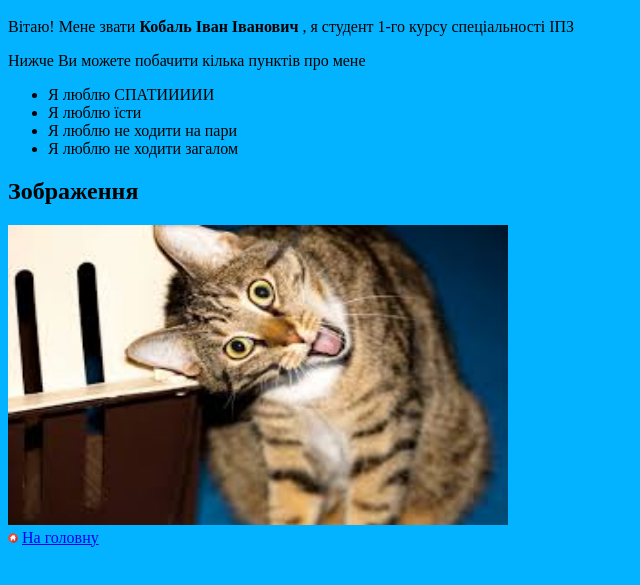
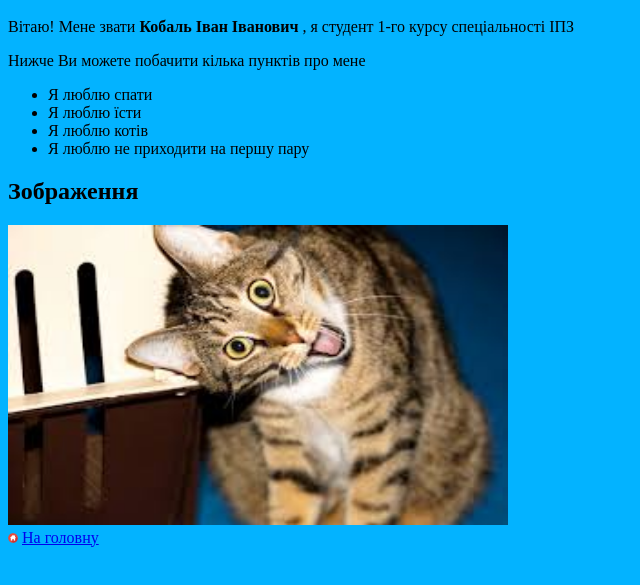
Before and after one commit to ivankobal/Web_basics, a plain HTML site: page Lab2_HTML/author.html in a window 1280 px wide. Shown: the part 109-694 px from the top of the page, without its empty margins (0-640 px from the left). Drawn offline with Linux system fonts and the light colour scheme.

Commit message:
Update author.html

```diff
--- a/Lab2_HTML/author.html
+++ b/Lab2_HTML/author.html
@@ -7,7 +7,7 @@
     <title>Author</title>
   </head>
   <body>
-    <!-- Тут у нас боді -->
+    <!-- Тут у нас тіло -->
     <h1>Про автора (About me)</h1>
     <h2><b>Вступ</b></h2>
     <p>
@@ -16,10 +16,10 @@
     </p>
     <p>Нижче Ви можете побачити кілька пунктів про мене</p>
     <ul>
-      <li>Я люблю СПАТИИИИИ</li>
+      <li>Я люблю спати</li>
       <li>Я люблю їсти</li>
-      <li>Я люблю не ходити на пари</li>
-      <li>Я люблю не ходити загалом</li>
+      <li>Я люблю котів</li>
+      <li>Я люблю не приходити на першу пару</li>
     </ul>
     <h2><b>Зображення</b></h2>
     <img src="/images/download.jpg" width="500px" height="300px" />
```
